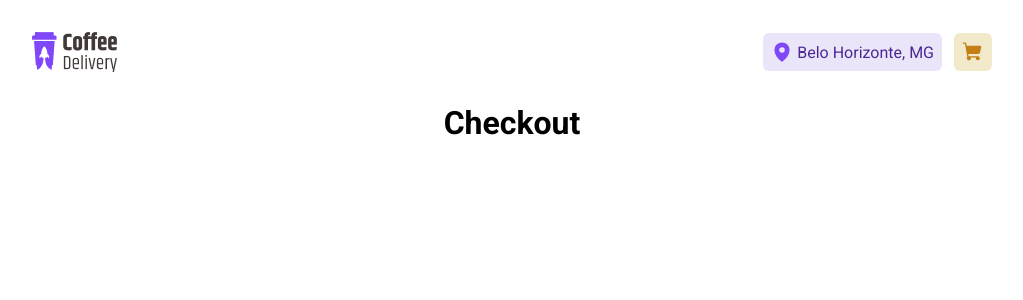
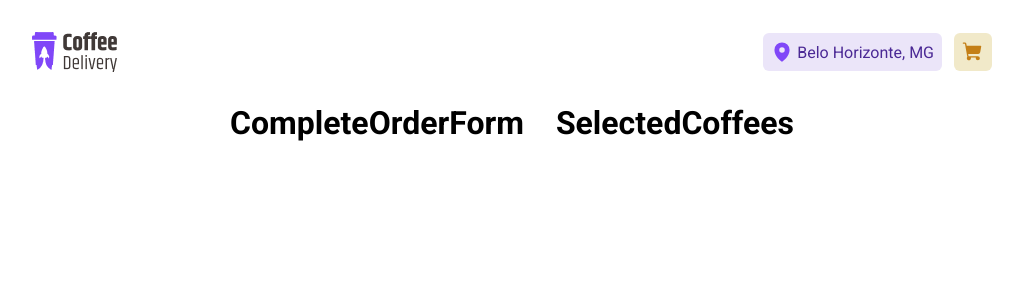
Before and after one commit to ArthurEnrique15/ignite-coffee-delivery, a React (Vite) app: page /checkout in a window 1280 px wide. Shown: the top 300 px of the page, without its empty margins (128-1151 px from the left). Built offline with nearby package versions, Linux system fonts and the light colour scheme.

Commit message:
feat: add base checkout page

```diff
--- /dev/null
+++ b/src/pages/Checkout/CompleteOrderForm/index.tsx
@@ -0,0 +1,3 @@
+export function CompleteOrderForm() {
+  return <h1>CompleteOrderForm</h1>
+}
--- /dev/null
+++ b/src/pages/Checkout/SelectedCoffees/index.tsx
@@ -0,0 +1,9 @@
+import { SelectedCoffeesContainer } from './styles'
+
+export function SelectedCoffees() {
+  return (
+    <SelectedCoffeesContainer>
+      <h1>SelectedCoffees</h1>
+    </SelectedCoffeesContainer>
+  )
+}
--- /dev/null
+++ b/src/pages/Checkout/SelectedCoffees/styles.ts
@@ -0,0 +1,3 @@
+import styled from 'styled-components'
+
+export const SelectedCoffeesContainer = styled.div``
--- a/src/pages/Checkout/index.tsx
+++ b/src/pages/Checkout/index.tsx
@@ -1,3 +1,12 @@
+import { CompleteOrderForm } from './CompleteOrderForm'
+import { SelectedCoffees } from './SelectedCoffees'
+import { CheckoutContainer } from './styles'
+
 export function Checkout() {
-  return <h1>Checkout</h1>
+  return (
+    <CheckoutContainer>
+      <CompleteOrderForm />
+      <SelectedCoffees />
+    </CheckoutContainer>
+  )
 }
--- /dev/null
+++ b/src/pages/Checkout/styles.ts
@@ -0,0 +1,8 @@
+import styled from 'styled-components'
+
+export const CheckoutContainer = styled.div`
+  display: flex;
+  flex-direction: row;
+
+  gap: 2rem;
+`
```
Also changed, not shown: src/pages/Checkout/CompleteOrderForm/styles.ts (added).
